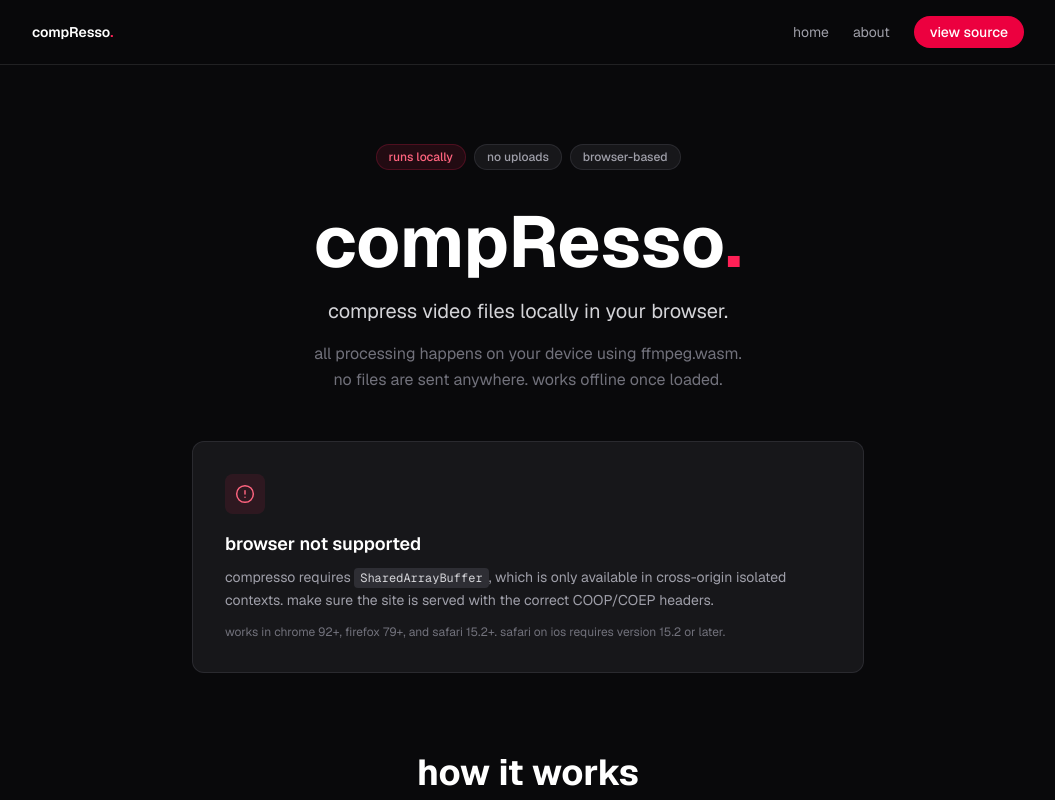
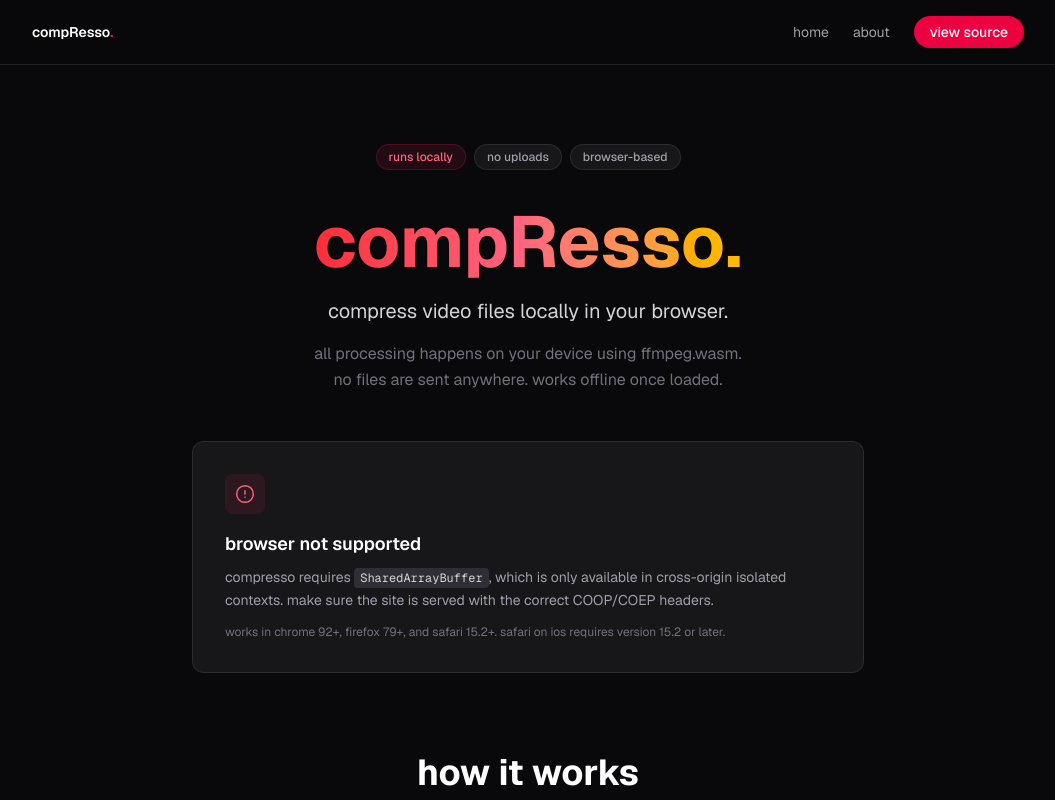
Before and after one commit to rabihzsiddiqui/compResso, a Next.js app: page / in a window 1280 px wide. Shown: the top 800 px of the page, without its empty margins (112-1167 px from the left). Built offline with nearby package versions, Linux system fonts and the light colour scheme.

Commit message:
add smoky amber background glow and red-to-amber gradient hero title

```diff
--- a/src/app/layout.tsx
+++ b/src/app/layout.tsx
@@ -47,7 +47,12 @@ export default function RootLayout({
       <body
         className={`${geistSans.variable} ${geistMono.variable} font-[family-name:var(--font-geist-sans)] antialiased`}
       >
-        {children}
+        {/* Smoky amber background glows */}
+        <div aria-hidden="true" className="pointer-events-none fixed inset-0 z-0 overflow-hidden">
+          <div className="absolute -top-32 left-1/2 h-[600px] w-[700px] -translate-x-1/2 rounded-full bg-amber-500/10 blur-[120px]" />
+          <div className="absolute bottom-0 right-1/4 h-[400px] w-[500px] rounded-full bg-amber-600/8 blur-[100px]" />
+        </div>
+        <div className="relative z-10">{children}</div>
       </body>
     </html>
   );
--- a/src/app/page.tsx
+++ b/src/app/page.tsx
@@ -197,8 +197,11 @@ export default function Home() {
               </span>
             </div>
 
-            <h1 className="mb-4 text-5xl font-bold leading-[1.1] text-white md:text-7xl">
-              compResso<span className="text-rose-500">.</span>
+            <h1 className="mb-4 text-5xl font-bold leading-[1.1] md:text-7xl">
+              <span className="bg-gradient-to-r from-red-500 via-rose-400 to-amber-400 bg-clip-text text-transparent">
+                compResso
+              </span>
+              <span className="text-amber-400">.</span>
             </h1>
 
             <p className="mb-4 text-lg text-zinc-300 md:text-xl">
```
